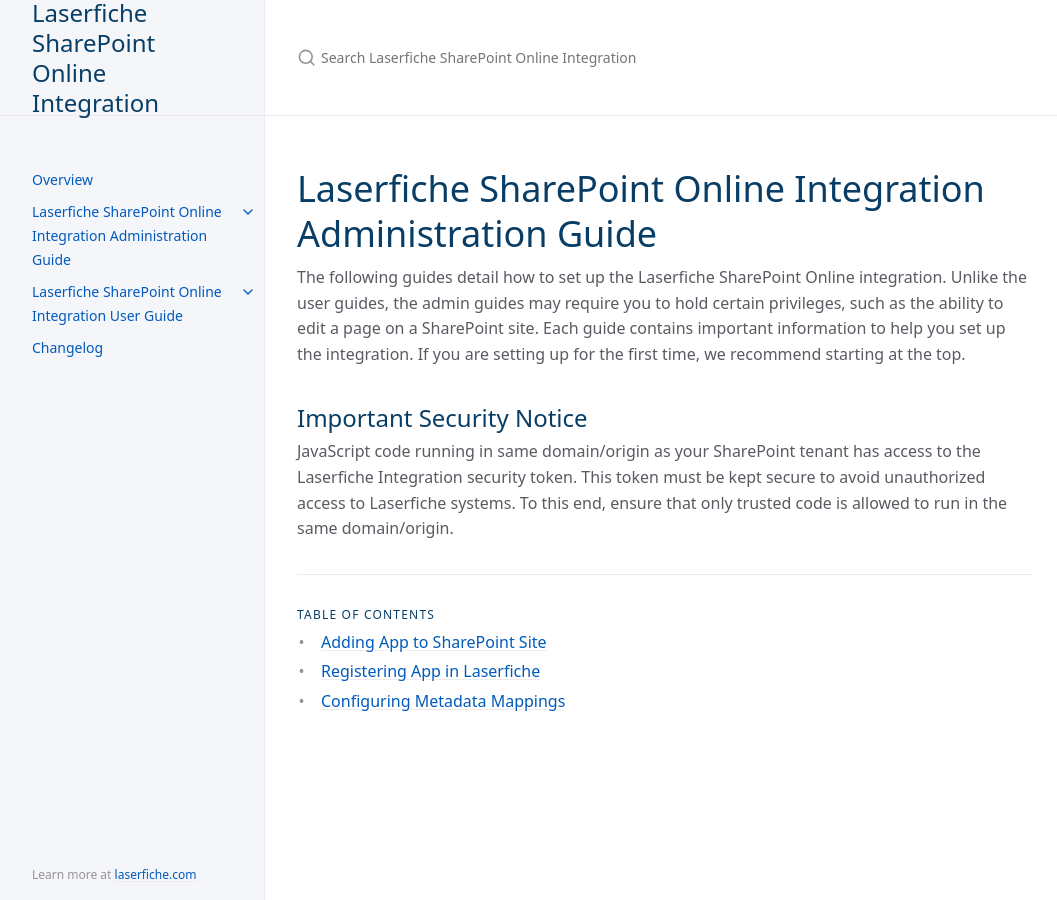
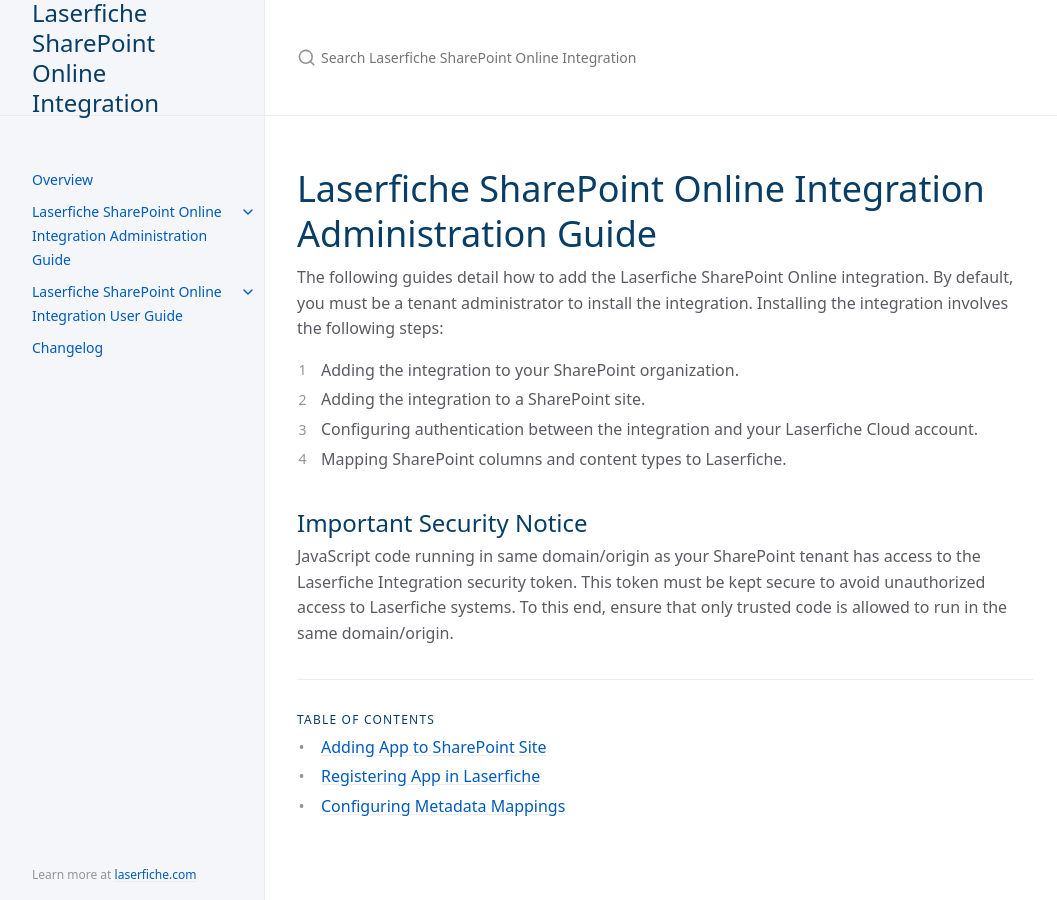
Before and after one commit to isabella232/laserfiche-sharepoint-integration, a Jekyll site: the page built from jekyll_files/docs/admin-documentation/index.md, in a window 1280 px wide. Shown: the whole page, without its empty margins (107-1164 px from the left). Built offline with Jekyll 4.4.1, drawn with Linux system fonts in a browser that asks for light colours; cached includes are drawn as plain includes.

Commit message:
list admin guides as a process.

```diff
--- a/jekyll_files/docs/admin-documentation/index.md
+++ b/jekyll_files/docs/admin-documentation/index.md
@@ -7,9 +7,11 @@ has_children: true
 
 # Laserfiche SharePoint Online Integration Administration Guide
 
-The following guides detail how to set up the Laserfiche SharePoint Online integration. Unlike the user guides, the admin guides
-may require you to hold certain privileges, such as the ability to edit a page on a SharePoint site. Each guide contains important
-information to help you set up the integration. If you are setting up for the first time, we recommend starting at the top.
+The following guides detail how to add the Laserfiche SharePoint Online integration. By default, you must be a tenant administrator to install the integration. Installing the integration involves the following steps:
+1. Adding the integration to your SharePoint organization.
+1. Adding the integration to a SharePoint site.
+1. Configuring authentication between the integration and your Laserfiche Cloud account.
+1. Mapping SharePoint columns and content types to Laserfiche.
 
 ## Important Security Notice
 
```
